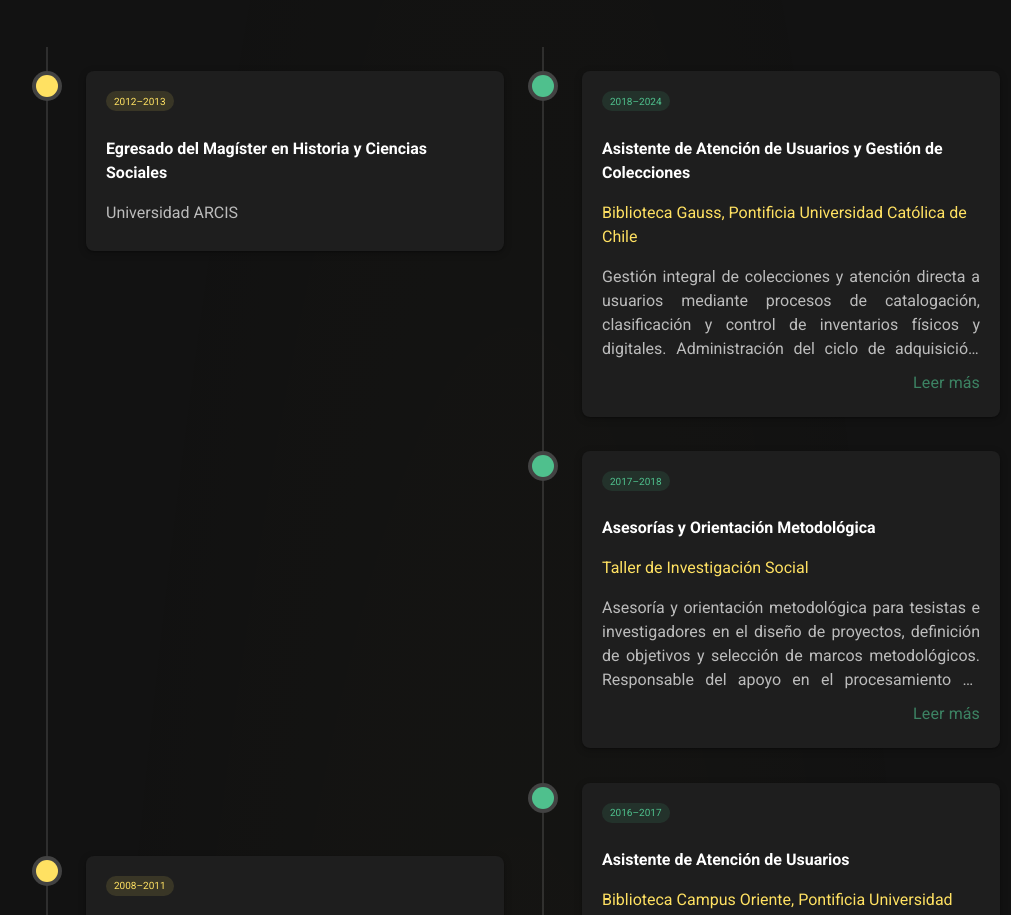
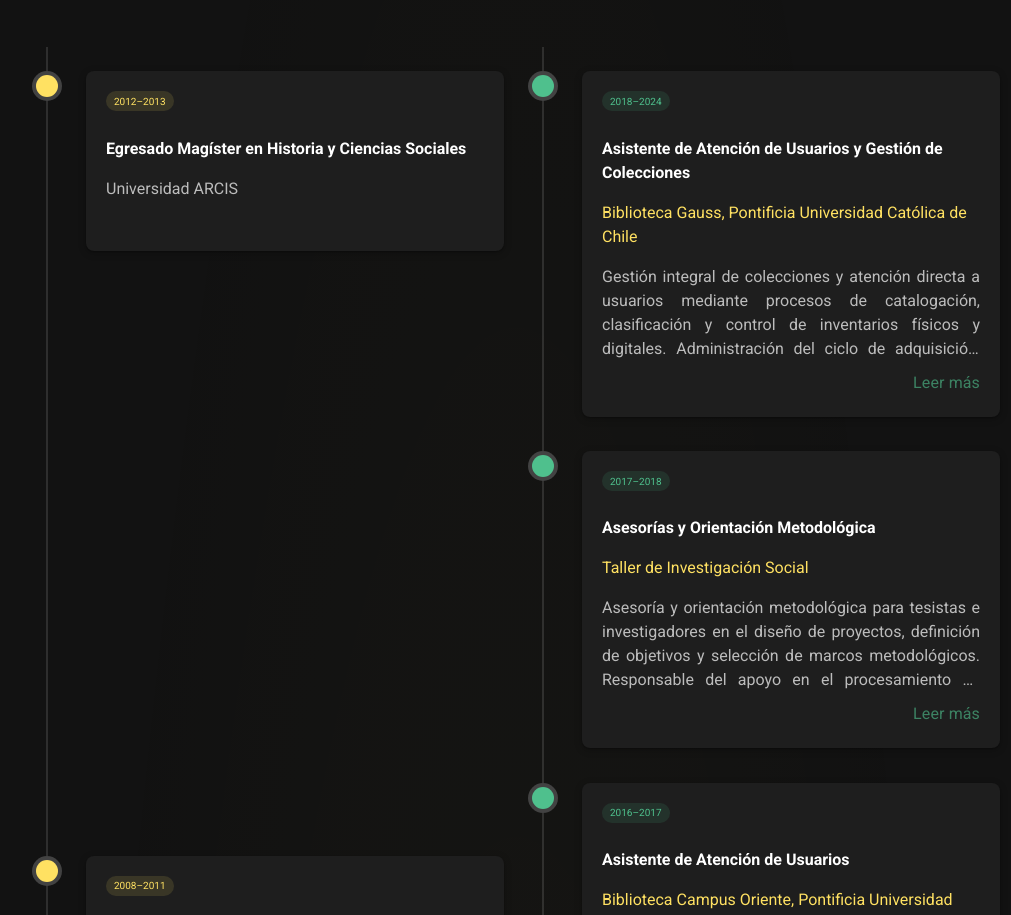
Before and after one commit to jltamayocabello-droid/mi-portafolio-vuetify, a Vue app: page / in a window 1280 px wide. Shown: the part 3942-4857 px from the top of the page, without its empty margins (124-1135 px from the left). Built offline with nearby package versions, Linux system fonts and the light colour scheme.

Commit message:
Se arregla redacción

```diff
--- a/src/pages/HomePage.vue
+++ b/src/pages/HomePage.vue
@@ -629,7 +629,7 @@
 
   const academicBackground = [
     {
-      title: 'Egresado del Magíster en Historia y Ciencias Sociales',
+      title: 'Egresado Magíster en Historia y Ciencias Sociales',
       institution: 'Universidad ARCIS',
       years: '2012–2013',
       color: 'secondary',
```
